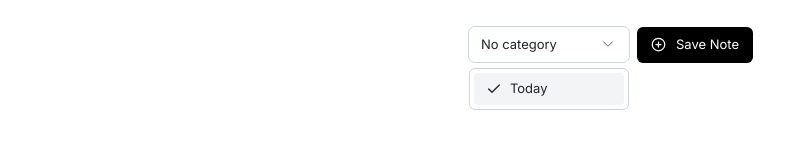
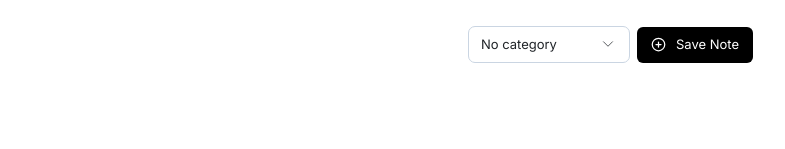
Before and after one commit to dev-rajm/awesome-todo-app, a React (Vite) app: page / in a window 1280 px wide. Shown: the part 193-342 px from the top of the page, without its empty margins (247-1032 px from the left). Built offline with nearby package versions, Linux system fonts and the light colour scheme.

Commit message:
Commented dropdown option

```diff
--- a/src/components/Dropdown.jsx
+++ b/src/components/Dropdown.jsx
@@ -7,14 +7,14 @@ const Dropdown = () => {
         <span>No category</span>
         <ChevronDown size={18} strokeWidth={1} />
       </button>
-      <div className="select-element border border-slate-300 rounded-md mt-1.5">
+      {/* <div className="select-element border border-slate-300 rounded-md mt-1.5">
         <ul className="list-none m-0 p-1">
           <li className="px-3 py-1.5 rounded bg-gray-100 flex items-center space-x-2">
             <Check size={16} />
             <span>Today</span>
           </li>
         </ul>
-      </div>
+      </div> */}
     </div>
   );
 };
```
